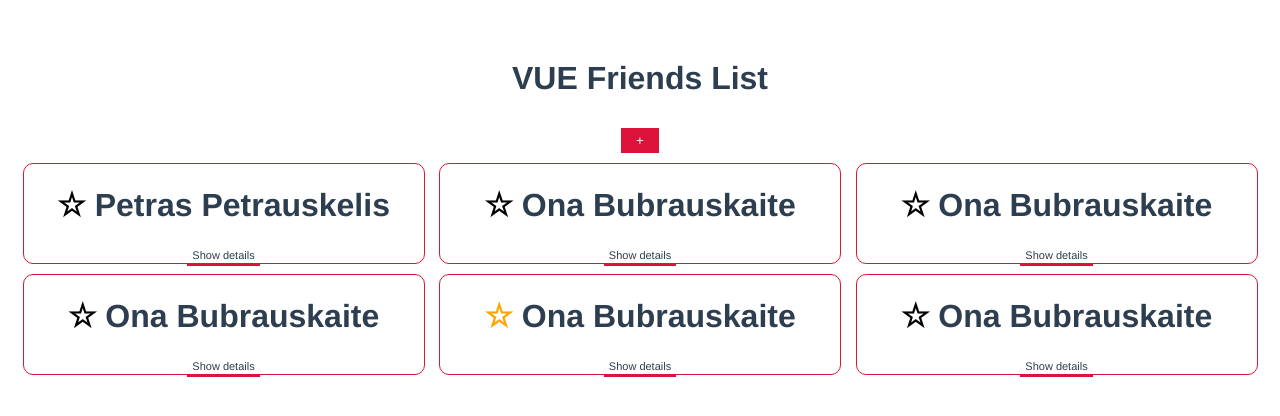
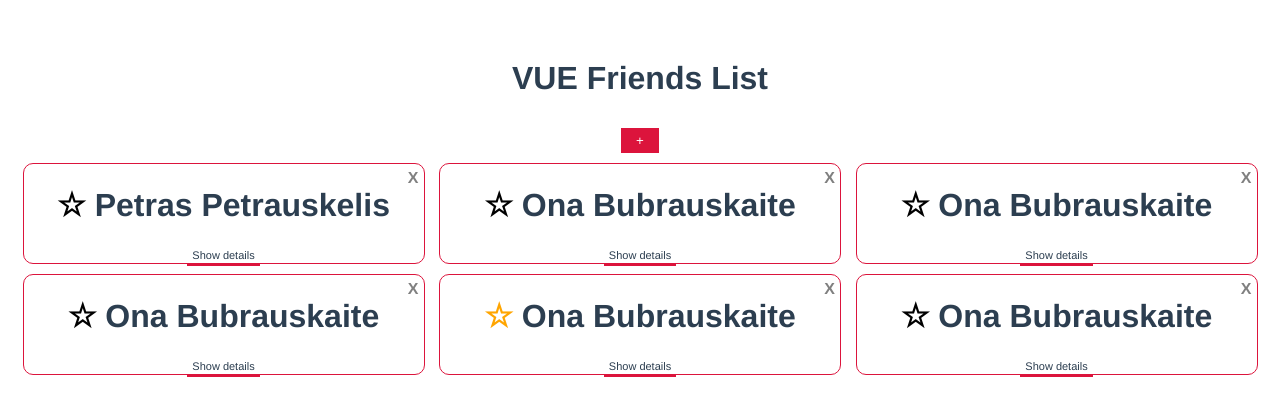
Before and after one commit to pakidaxed/vuejs-friendlist, a Vue app: page / in a window 1280 px wide. Shown: the top 416 px of the page. Built offline with nearby package versions, Linux system fonts and the light colour scheme.

Commit message:
delete function added

```diff
--- a/src/App.vue
+++ b/src/App.vue
@@ -5,7 +5,10 @@
   </div>
   <new-friend v-if="showAddNewFriendForm" @add-new-friend="addNewFriend"/>
   <div class="friends-container">
-    <friend-card v-for="friend in friends" :key="friend.id" :friend="friend" @add-to-favourites="addToFavourites"/>
+    <friend-card v-for="friend in friends" :key="friend.id" :friend="friend"
+                 @add-to-favourites="addToFavourites"
+                 @delete-friend="deleteFriend"
+    />
   </div>
 </template>
 
@@ -74,6 +77,10 @@ export default {
     },
     addNewFriend(friendObj) {
       this.friends.push(friendObj)
+    },
+    deleteFriend(friendId) {
+      console.log(friendId)
+      this.friends.splice(friendId, 1)
     }
   }
 }
@@ -94,9 +101,11 @@ export default {
   justify-content: space-evenly;
   flex-wrap: wrap;
 }
+
 .buttons {
   margin-bottom: 10px;
 }
+
 button {
   margin-top: 10px;
   padding: 5px 15px;
@@ -107,6 +116,7 @@ button {
   outline: none;
   cursor: pointer;
 }
+
 span {
   cursor: pointer;
 }
--- a/src/components/FriendCard.vue
+++ b/src/components/FriendCard.vue
@@ -1,5 +1,6 @@
 <template>
   <div class="friend-card">
+    <span class="delete" @click="deleteFriend">X</span>
     <h1><span :style="{color: friend.isFavourite ? 'orange' : 'black'}" @click="addToFavourites">☆</span> {{ friend.name }}</h1>
     <span class="details" @click="toggleShowMore">Show details</span>
     <div class="show-more" v-if="showMore">
@@ -19,7 +20,7 @@ export default {
       required: true
     }
   },
-  emits: ['add-to-favourites'],
+  emits: ['add-to-favourites', 'delete-friend'],
   data() {
     return {
       showMore: false
@@ -31,6 +32,9 @@ export default {
     },
     addToFavourites() {
       this.$emit('add-to-favourites', this.friend.id)
+    },
+    deleteFriend() {
+      this.$emit('delete-friend', this.friend.id)
     }
   }
 }
@@ -42,6 +46,19 @@ export default {
   width: 400px;
   border-radius: 10px;
   margin-bottom: 10px;
+  position: relative;
+}
+
+.delete {
+  position: absolute;
+  right: 5px;
+  top: 5px;
+  color: gray;
+  font-weight: bold;
+}
+
+.delete:hover {
+  color: crimson;
 }
 
 .friend-card .details {
```
